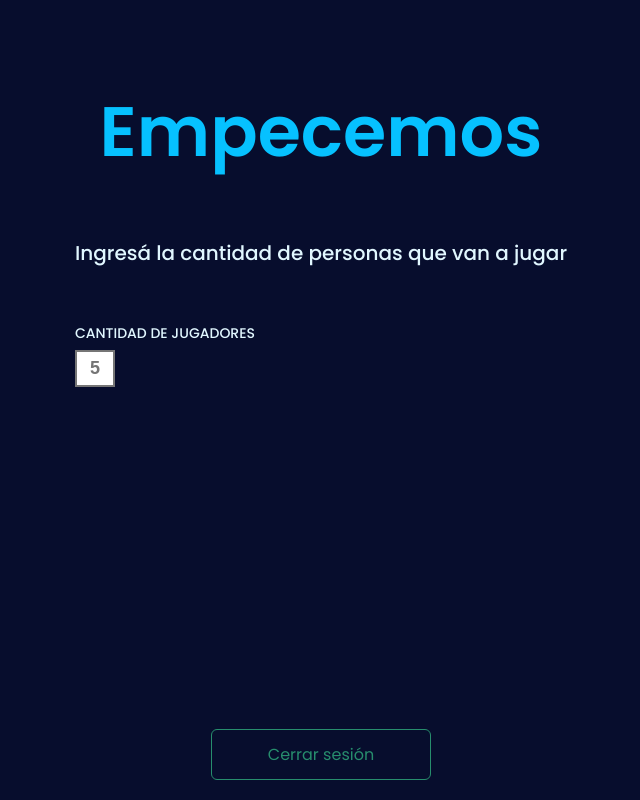
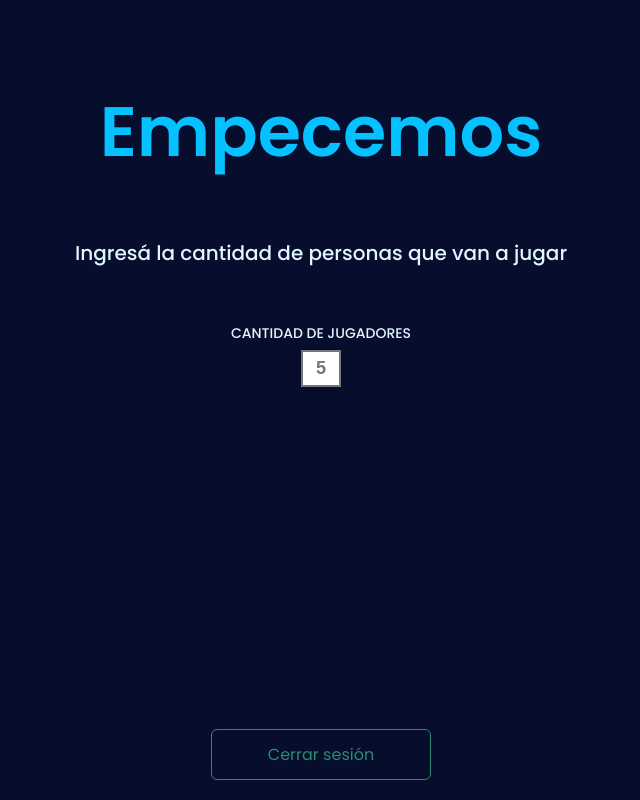
Before and after one commit to leoromero97/challenge-next, a Next.js app: page /screens/Home in a window 1280 px wide. Shown: the whole page, without its empty margins (319-959 px from the left). Built offline with nearby package versions, Linux system fonts and the light colour scheme.

Commit message:
solved minor fixes to style

```diff
--- a/pages/screens/Home/styles.module.css
+++ b/pages/screens/Home/styles.module.css
@@ -15,6 +15,7 @@
   flex: 1;
   justify-content: center;
   padding: 4rem;
+  width: 100%;
 }
 
 .description {
@@ -22,7 +23,8 @@
 }
 
 .form {
-  align-self: flex-start;
+  align-items: center;
+  align-self: center;
   display: flex;
   flex-direction: column;
   padding-top: 2rem;
@@ -39,3 +41,22 @@
   flex-direction: column;
   justify-content: flex-end;
 }
+
+@media screen and (min-width: 400px) {
+  .main {
+    max-width: 60rem;
+    padding: 4rem 2rem;
+    width: 80%;
+  }
+
+  .form {
+    align-self: center;
+    width: 100%;
+  }
+}
+
+@media screen and (min-width: 700px) {
+  .form {
+    width: 80%;
+  }
+}
--- a/pages/screens/Login/styles.module.css
+++ b/pages/screens/Login/styles.module.css
@@ -61,7 +61,6 @@
   }
 }
 
-
 @media screen and (min-width: 700px) {
   .form {
     width: 80%;
--- a/styles/buttons.css
+++ b/styles/buttons.css
@@ -1,6 +1,7 @@
 .button {
   border-radius: 0.6rem;
   padding: 1.2rem 2.4rem;
+  max-width: 24rem;
   min-width: 22rem;
   text-align: center;
 }
@@ -8,7 +9,6 @@
 .buttonPrimary {
   background-color: var(--dodger-blue);
   color: var(--black-pearl);
-  max-width: 22rem;
 }
 
 .buttonPrimary:hover {
```
